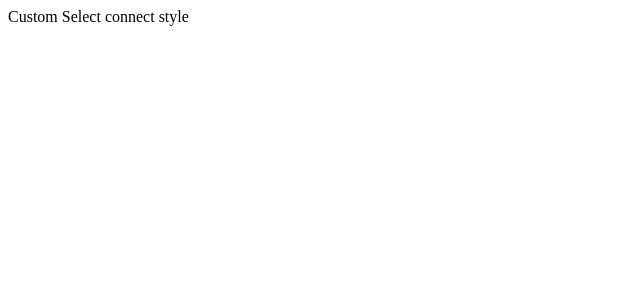
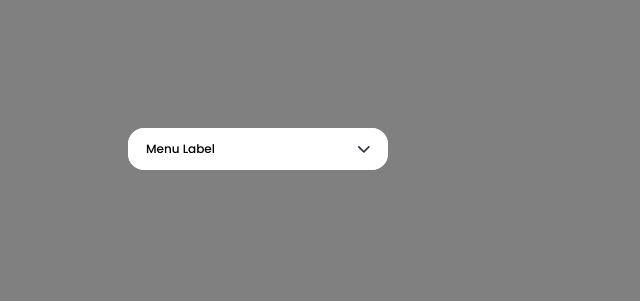
Before and after one commit to denisbeybutov/custom-select, a plain HTML site: page index.html in a window 1280 px wide. Shown: the whole page, without its empty margins (0-640 px from the left). Drawn offline with Linux system fonts and the light colour scheme.

Commit message:
октрытие и закрытие

```diff
--- a/index.html
+++ b/index.html
@@ -7,7 +7,23 @@
     <title>Custom Select</title>
 </head>
 <body>
-    Custom Select
-    connect style
+    <div class="container">
+        <div class="select">
+            <button class="select__button" id="select__button">
+                <p class="select__button-text">Menu Label</p>
+                <img class="select__button-down" src="./img/arrow-down.svg" alt="arrow down" id="arrow-down">
+                <img class="select__button-up hidden" src="./img/arrow-up.svg" alt="arrow down" id="arrow-up">
+            </button>
+            <ul class="select__list hidden" id="select__list">
+                <li class="select__item">Label1</li>
+                <li class="select__item">Label2</li>
+                <li class="select__item">Label3</li>
+                <li class="select__item">Label4</li>
+                <li class="select__item">Label5</li>
+            </ul>
+        </div>
+    </div>
+
+    <script src="./script.js"></script>
 </body>
 </html>
--- /dev/null
+++ b/script.js
@@ -0,0 +1,16 @@
+//--------переменные
+
+const button = document.querySelector('#select__button');
+const selectList = document.querySelector('#select__list');
+const arrowUp = document.querySelector('#arrow-up');
+const arrowDown = document.querySelector('#arrow-down');
+
+//----слушатели------
+button.addEventListener('click', toggleMenu);
+
+//----функции------
+function toggleMenu(){
+    selectList.classList.toggle('hidden');
+    arrowUp.classList.toggle('hidden');
+    arrowDown.classList.toggle('hidden');
+}
--- a/style.css
+++ b/style.css
@@ -0,0 +1,69 @@
+@font-face {
+    font-family: "Poppins Medium";
+    src: url('./fonts/Poppins-Medium.woff2');
+    font-weight: 500;
+    font-style: normal;
+}
+
+:root {
+    --background-color: #fff;
+}
+
+* {
+    margin: 0;
+    padding: 0;
+    box-sizing: border-box;
+}
+
+body {
+    font-size: 12px;
+    background-color: grey;
+    font-family: "Poppins Medium";
+}
+.hidden {
+    display: none;
+}
+
+ul,ol,li {
+    list-style: none;
+}
+
+
+.container {
+    padding: 10%;
+
+}
+
+.select {
+    border-radius: 16px;
+    width: 260px;
+    overflow: hidden;
+    background-color: var(--background-color);
+}
+
+.select__button {
+    display: flex;
+    justify-content: space-between;
+    align-items: center;
+    width: 100%;
+    height: 42px;
+    padding: 12px 18px;
+    background-color: var(--background-color);
+    border: none;
+    border-radius: 16px;
+    font-family: "Poppins Medium";
+
+}
+
+.select__button:hover,
+.select__item {
+    cursor: pointer;
+}
+
+.select__button-text {
+    font-size: 12px;
+}
+
+.select__item {
+    padding: 12px 24px;
+}
```
Also changed, not shown: fonts/Poppins-Medium.woff2 (added), img/arrow-down.svg (added), img/arrow-up.svg (added), 1 other file.
